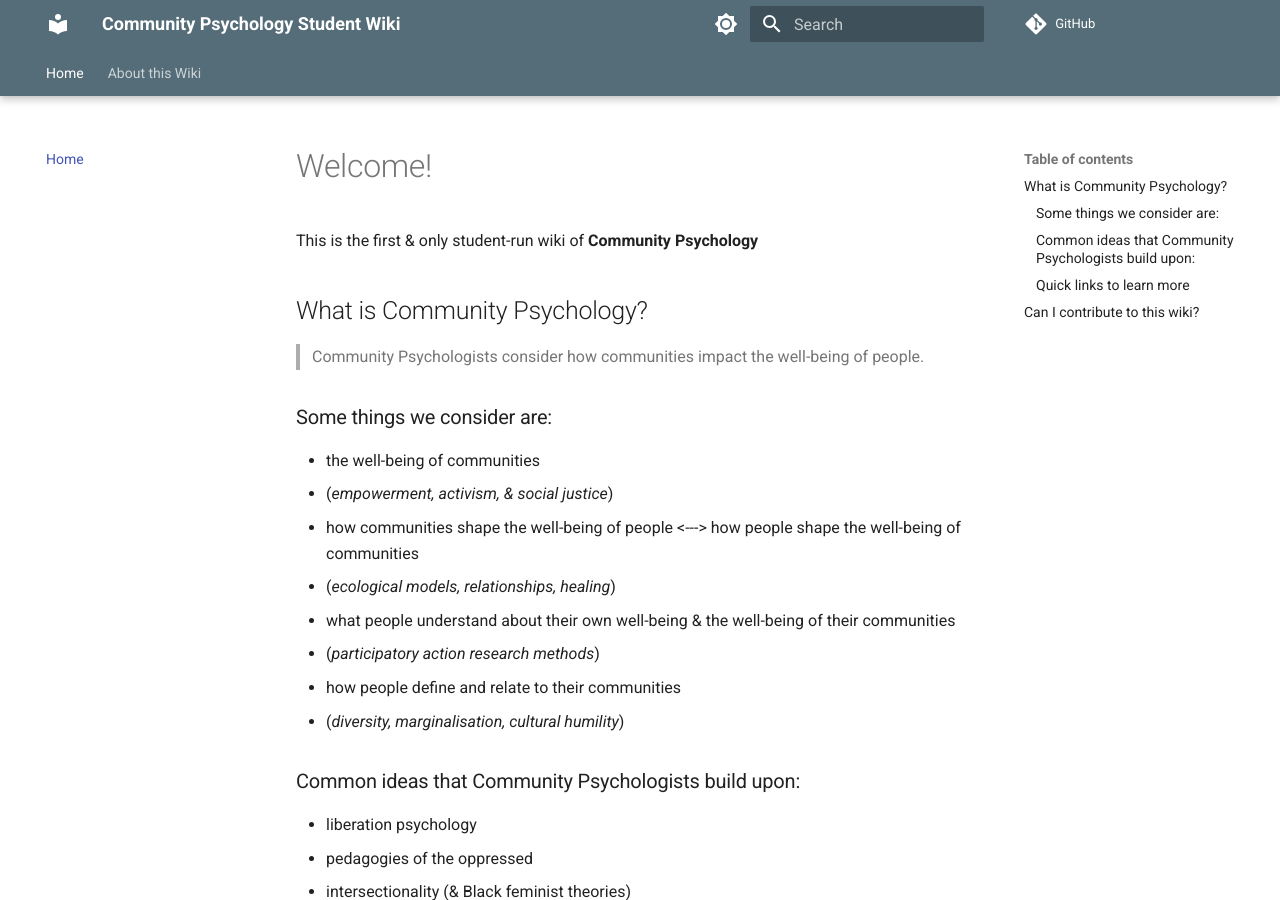
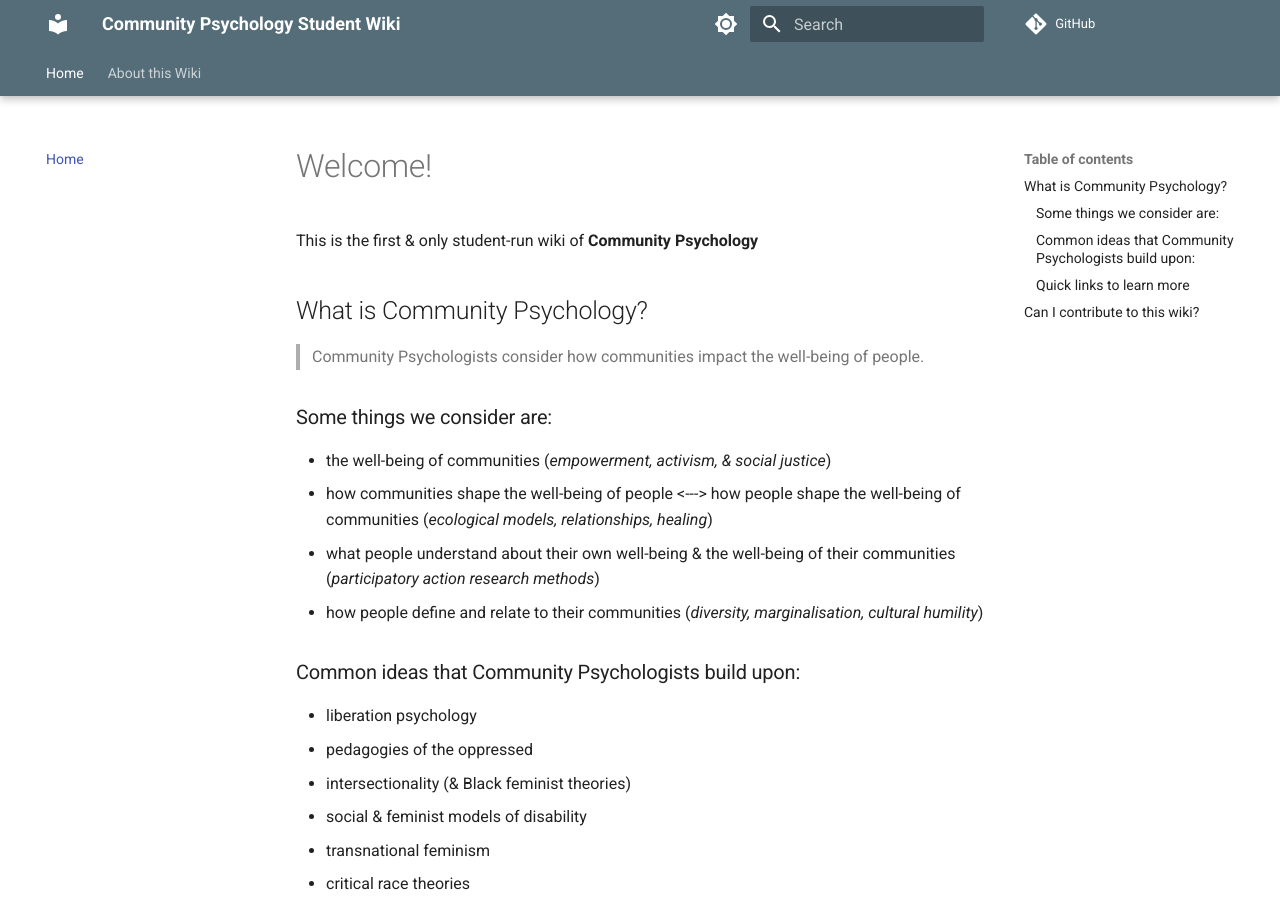
Before and after one commit to studentwiki/studentwiki.github.io, an MkDocs documentation site: the page built from docs/index.md, in a window 1280 px wide and 900 px high. Built offline with MkDocs 1.6.1 and Material for MkDocs 9.7.7, drawn with Linux system fonts in a browser that asks for light colours; comment, search, counter and statistics services are not loaded.

Commit message:
final formatting home paage

```diff
--- a/docs/index.md
+++ b/docs/index.md
@@ -9,13 +9,13 @@ This is the first & only student-run wiki of **Community Psychology**
 ### Some things we consider are:
 
 - the well-being of communities
-  - (*empowerment, activism, & social justice*)
+  (*empowerment, activism, & social justice*)
 - how communities shape the well-being of people <---> how people shape the well-being of communities
-  - (*ecological models, relationships, healing*)
+  (*ecological models, relationships, healing*)
 - what people understand about their own well-being & the well-being of their communities
-  - (*participatory action research methods*)
+  (*participatory action research methods*)
 - how people define and relate to their communities
-  - (*diversity, marginalisation, cultural humility*)
+  (*diversity, marginalisation, cultural humility*)
 
 ### Common ideas that Community Psychologists build upon:
 
```
